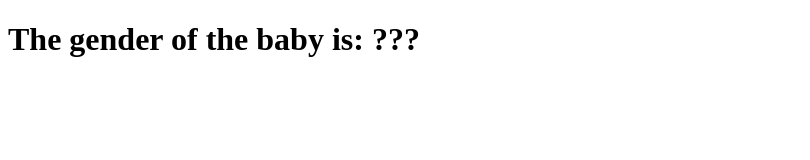
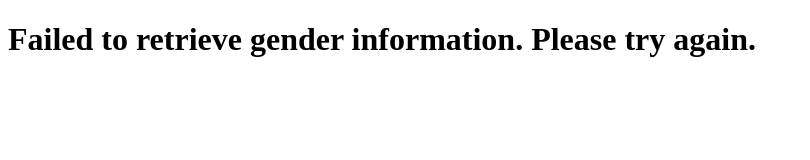
Before and after one commit to arzooghuman/gender-reveal-app, a plain HTML site: page index.html in a window 1280 px wide. Shown: the whole page, without its empty margins (0-810 px from the left). Drawn offline with Linux system fonts and the light colour scheme; no server answers.

Commit message:
made few changes

```diff
--- a/index.html
+++ b/index.html
@@ -4,6 +4,30 @@
     <title>Gender Reveal</title>
 </head>
 <body>
-    <h1>The gender of the baby is: ???</h1>
+    <h1>
+        <!-- Fix the JavaScript code below -->
+        The gender of the baby is: ??? <!-- Use JavaScript to reveal the correct gender here -->
+    </h1>
+    <script>
+        async function getGender() {
+            try {
+                const response = await fetch('https://api.example.com/gender'); // Replace with the actual API endpoint
+                const data = await response.json();
+                return data.gender; // Assuming the API returns an object with a 'gender' property
+            } catch (error) {
+                console.error('Error fetching gender data:', error);
+                return null;
+            }
+        }
+
+        // Call the asynchronous function and update the gender reveal message
+        getGender().then(gender => {
+            if (gender) {
+                document.querySelector('h1').innerText = `The gender of the baby is: ${gender}`;
+            } else {
+                document.querySelector('h1').innerText = 'Failed to retrieve gender information. Please try again.';
+            }
+        });
+    </script>
 </body>
 </html>
```
